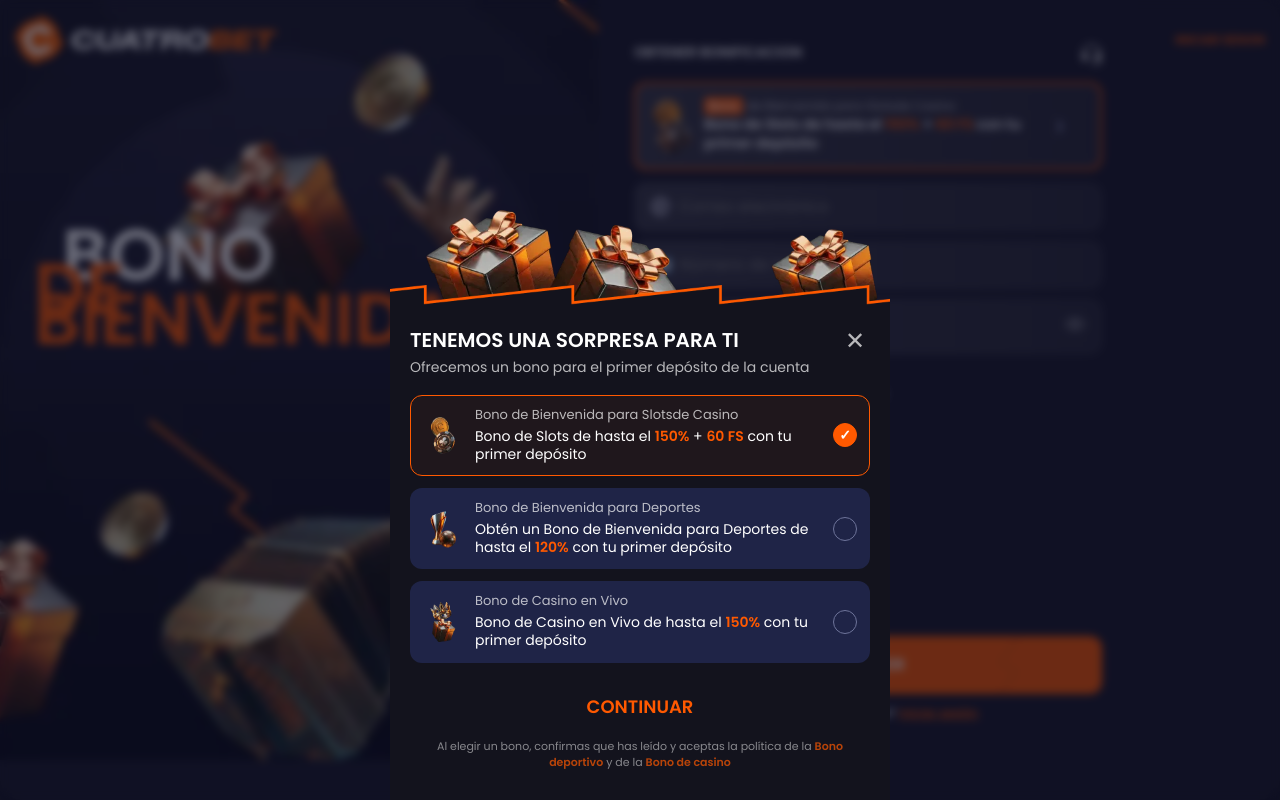
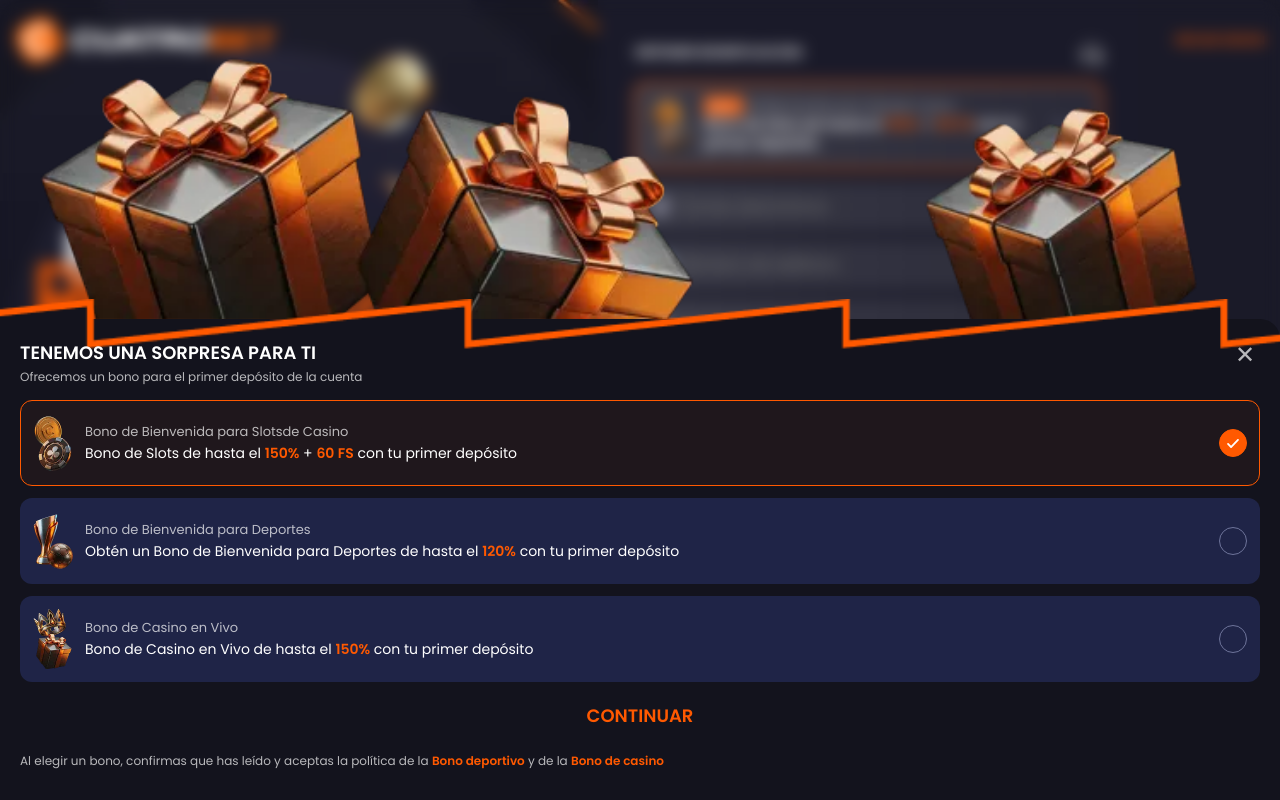
Before and after one commit to dpartner/cuatro-bet, a website built with Vite: page index.html in a window 1280 px wide. Both pictures are taken after a click on the link 868 px from the left and 125 px from the top of the page. Built offline with nearby package versions, Linux system fonts and the light colour scheme; a web font is replaced by a local one.

Commit message:
boxes bg

```diff
--- a/src/js/modules/bonus-modal.js
+++ b/src/js/modules/bonus-modal.js
@@ -37,7 +37,9 @@ export function initBonusModal() {
             </p>
           </footer>
         </div>
-        <img src="/images/modal/modal-boxes-bg.webp" alt="Modal background" class="modal__boxes-bg" />
+        <div class="modal__boxes-bg-wrapper">
+          <img src="/images/modal/modal-boxes-bg.webp" alt="Modal background" class="modal__boxes-bg" />
+        </div>
         <div class="modal__background-wrapper">
         <img src="/images/modal/modal-bg.png" alt="Modal background" class="modal__background" />
         </div>
--- a/src/styles/base.css
+++ b/src/styles/base.css
@@ -7,7 +7,7 @@
 html,
 body {
   margin: 0;
-  min-height: 100vh;
+  min-height: 100dvh;
   height: 100dvh;
   max-height: 100dvh;
   /* position: fixed; */
--- a/src/styles/modal.css
+++ b/src/styles/modal.css
@@ -7,7 +7,7 @@
   justify-content: center;
   opacity: 0;
   visibility: hidden;
-  transition: opacity 0.3s ease, visibility 0.3s ease;
+  transition: opacity 0.3s ease;
 }
 
 .modal.is-open {
@@ -18,21 +18,24 @@
 .modal__backdrop {
   position: absolute;
   inset: 0;
-  background: rgba(10, 13, 34, 0.6);
-  backdrop-filter: blur(4px);
-  -webkit-backdrop-filter: blur(4px);
+  backdrop-filter: blur(8px);
+  -webkit-backdrop-filter: blur(8px);
 }
 
 .modal__container {
   position: relative;
   width: 100%;
-  max-width: 500px;
   background: transparent;
   border-radius: 20px 20px 0 0;
   padding: 24px 20px 30px;
   transform: translateY(100%);
   transition: transform 0.3s cubic-bezier(0.2, 0.8, 0.2, 1);
   max-height: 90vh;
+  background: rgba(19, 19, 28, 1);
+}
+
+.modal.is-open .modal__container {
+  transform: translateY(0);
 }
 
 .modal__content {
@@ -57,21 +60,26 @@
   object-fit: cover;
 }
 
+.modal__boxes-bg-wrapper {
+  position: absolute;
+  top: 0;
+  left: 0;
+  right: 0;
+  width: 100%;
+  z-index: 9;
+  transform: translateY(-100%);
+}
 .modal__boxes-bg {
-  position: absolute;
-  top: -100px;
   display: block;
   width: 100%;
-  object-fit: cover;
-  z-index: 9;
+  object-fit: contain;
+  margin: 0;
 }
 
-.modal.is-open .modal__container {
-  transform: translateY(0);
-}
+
 
 .modal__header {
-  margin-bottom: 20px;
+  margin-bottom: var(--space-md);
   position: relative;
 }
 
@@ -90,25 +98,26 @@
 
 .modal__title {
   font-family: var(--font-family-display);
-  font-size: 20px;
-  font-weight: 800;
+  font-size: var(--font-size-lg);
+  font-weight: var(--font-weight-bold);
   text-transform: uppercase;
-  margin: 0 0 8px;
   padding-right: 30px;
   line-height: 1.1;
+  max-width: 80%;
+  margin-bottom: var(--space-xs);
 }
 
 .modal__subtitle {
   color: var(--color-text-muted);
-  font-size: 14px;
-  margin: 0;
+  font-size: var(--font-size-xs);
+  font-weight: var(--font-weight-normal);
 }
 
 .modal__list {
   display: flex;
   flex-direction: column;
-  gap: 12px;
-  margin-bottom: 24px;
+  gap: var(--space-sm);
+  margin-bottom: var(--space-sm);
 }
 
 .bonus-option {
@@ -135,7 +144,6 @@
 
 .bonus-option__icon {
   width: 40px;
-  height: 40px;
   object-fit: contain;
 }
 
@@ -162,8 +170,8 @@
 }
 
 .bonus-option__radio {
-  width: 24px;
-  height: 24px;
+  width: 28px;
+  height: 28px;
   border-radius: 50%;
   border: 1px solid #6E749A;
   display: grid;
@@ -177,10 +185,13 @@
 }
 
 .bonus-option__radio::after {
-  content: "✓";
-  color: white;
-  font-size: 14px;
-  font-weight: 700;
+  content: "";
+  width: 13px;
+  height: 9px;
+  background-image: url("/images/icons/check.svg");
+  background-size: contain;
+  background-repeat: no-repeat;
+  background-position: center;
   opacity: 0;
   transform: scale(0.5);
   transition: all 0.2s ease;
@@ -204,16 +215,17 @@
   font-weight: 800;
   text-transform: uppercase;
   cursor: pointer;
-  padding: 10px 20px;
-  margin-bottom: 12px;
+  padding: var(--space-sm);
+  margin-bottom: var(--space-sm);
 }
 
 .modal__disclaimer {
-  font-size: 11px;
+  font-size: var(--font-size-xs);
+  font-weight: var(--font-weight-normal);
   color: var(--color-text-muted);
-  line-height: 1.4;
+  line-height: 1.6;
   margin: 0;
-  opacity: 0.7;
+  text-align: left;
 }
 
 .modal__disclaimer strong {
--- a/src/styles/variables.css
+++ b/src/styles/variables.css
@@ -35,6 +35,7 @@
   --font-size-xs: 12px;
   --font-size-sm: 14px;
   --font-size-md: 16px;
+  --font-size-lg: 18px;
 
   --font-weight-normal: 400;
   --font-weight-medium: 500;
```
